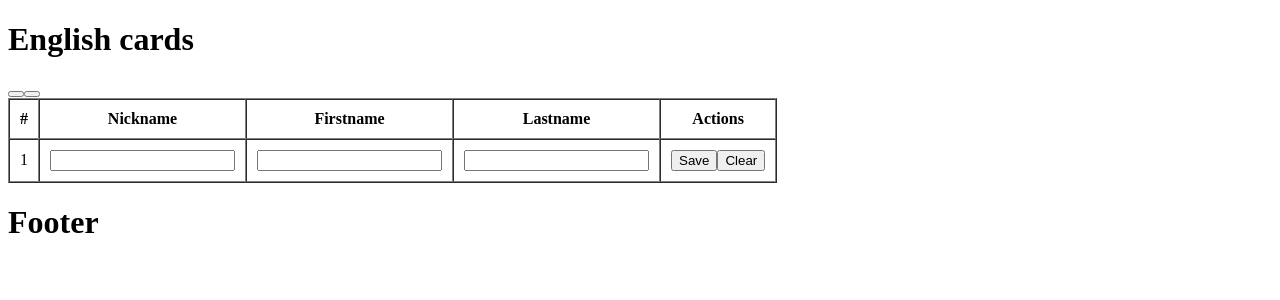
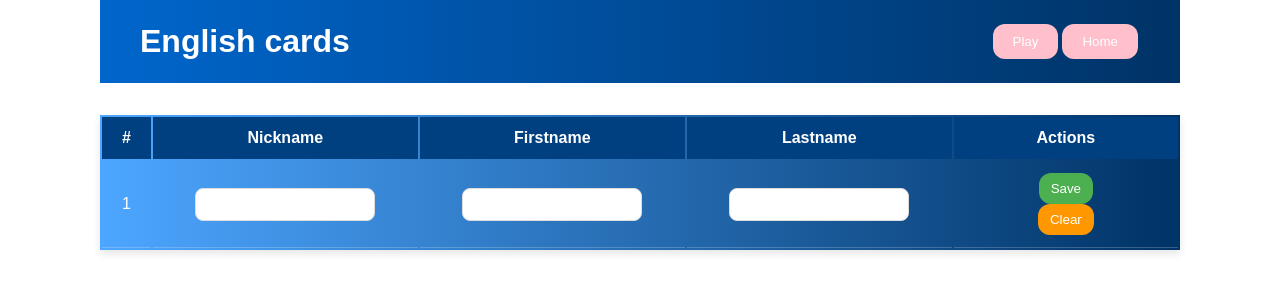
Before and after one commit to oxanamar/English-cards, a React (Create React App) app: page / in a window 1280 px wide. Shown: the top 300 px of the page. Built offline with nearby package versions, Linux system fonts and the light colour scheme.

Commit message:
Added style

```diff
--- a/src/components/App/App.jsx
+++ b/src/components/App/App.jsx
@@ -1,6 +1,7 @@
 import Header from "../Header/Header";
 import Table from "../Table/Table";
 import Footer from "../Footer/Footer";
+import "./App.css";
 
 function App() {
   return (
--- a/src/components/Footer/Footer.jsx
+++ b/src/components/Footer/Footer.jsx
@@ -1,7 +1,9 @@
+import "./Footer.css";
+
 function Footer() {
   return (
     <div className="footer-container">
-      <h1>Footer</h1>
+      <h1></h1>
     </div>
   );
 }
--- a/src/components/Header/Header.css
+++ b/src/components/Header/Header.css
@@ -1,3 +1,33 @@
+* {
+  margin: 0 20px;
+  padding: 0;
+  box-sizing: border-box;
+}
+
 .header-container {
   display: flex;
+  justify-content: space-between;
+  align-items: center;
+  background: linear-gradient(to right, #0066cc, #003366);
+  color: white;
+  text-align: center;
+  padding: 20px;
+  margin-bottom: 2rem;
 }
+
+.header-container button {
+  background-color: pink;
+  border: none;
+  color: #fff;
+  padding: 10px 20px;
+  text-align: center;
+  text-decoration: none;
+  display: inline-block;
+  margin: 4px 2px;
+  border-radius: 12px;
+  cursor: pointer;
+}
+
+.header-container button:hover {
+  background-color: rgb(224, 141, 155);
+}
--- a/src/components/Header/Header.jsx
+++ b/src/components/Header/Header.jsx
@@ -1,11 +1,13 @@
-// import Header.css from "./header"
+import "./Header.css";
 
 function Header() {
   return (
     <div className="header-container">
       <h1>English cards</h1>
-      <button></button>
-      <button></button>
+      <div>
+        <button>Play</button>
+        <button>Home</button>
+      </div>
     </div>
   );
 }
--- a/src/components/Table/Table.css
+++ b/src/components/Table/Table.css
@@ -0,0 +1,76 @@
+* {
+  margin: 0 20px;
+  padding: 0;
+  box-sizing: border-box;
+  font-family: "Arial", sans-serif;
+}
+
+table {
+  width: 100%;
+  /* border-collapse: collapse; */
+  background: linear-gradient(to right, #4da6ff, #003366);
+  box-shadow: 0 4px 8px rgba(0, 0, 0, 0.1);
+  margin: 0;
+}
+
+th,
+td {
+  padding: 12px 20px;
+  text-align: center;
+  color: white;
+}
+
+th {
+  background-color: #004080;
+}
+
+td {
+  border-bottom: 1px solid rgba(255, 255, 255, 0.2);
+}
+
+input[type="text"] {
+  width: 80%;
+  padding: 8px;
+  border: 1px solid #ddd;
+  border-radius: 8px;
+  background-color: #ffffff;
+  color: #000;
+}
+
+button {
+  background-color: #2196f3;
+  color: white;
+  padding: 8px 12px;
+  border: none;
+  border-radius: 12px;
+  cursor: pointer;
+  transition: background-color 0.3s ease;
+}
+
+button:hover {
+  background-color: #0b7dda;
+}
+
+button.delete {
+  background-color: #f44336;
+}
+
+button.delete:hover {
+  background-color: #e53935;
+}
+
+button.clear {
+  background-color: #ff9800;
+}
+
+button.clear:hover {
+  background-color: #e68a00;
+}
+
+button.save {
+  background-color: #4caf50;
+}
+
+button.save:hover {
+  background-color: #45a049;
+}
--- a/src/components/Table/Table.jsx
+++ b/src/components/Table/Table.jsx
@@ -1,4 +1,5 @@
 import React, { useState } from "react";
+import "./Table.css";
 
 function Table() {
   // State to manage the first row's input fields
@@ -63,7 +64,7 @@ function Table() {
 
   return (
     <div className="table-container">
-      <table border="1" cellPadding="10" cellSpacing="0">
+      <table>
         <thead>
           <tr>
             <th>#</th>
@@ -99,8 +100,12 @@ function Table() {
               />
             </td>
             <td>
-              <button onClick={saveRow}>Save</button>
-              <button onClick={clearInputs}>Clear</button>
+              <button className="save" onClick={saveRow}>
+                Save
+              </button>
+              <button className="clear" onClick={clearInputs}>
+                Clear
+              </button>
             </td>
           </tr>
 
@@ -153,7 +158,9 @@ function Table() {
                 ) : (
                   <button onClick={() => toggleEdit(index)}>Edit</button>
                 )}
-                <button onClick={() => deleteRow(index)}>Delete</button>
+                <button className="delete" onClick={() => deleteRow(index)}>
+                  Delete
+                </button>
               </td>
             </tr>
           ))}
```
